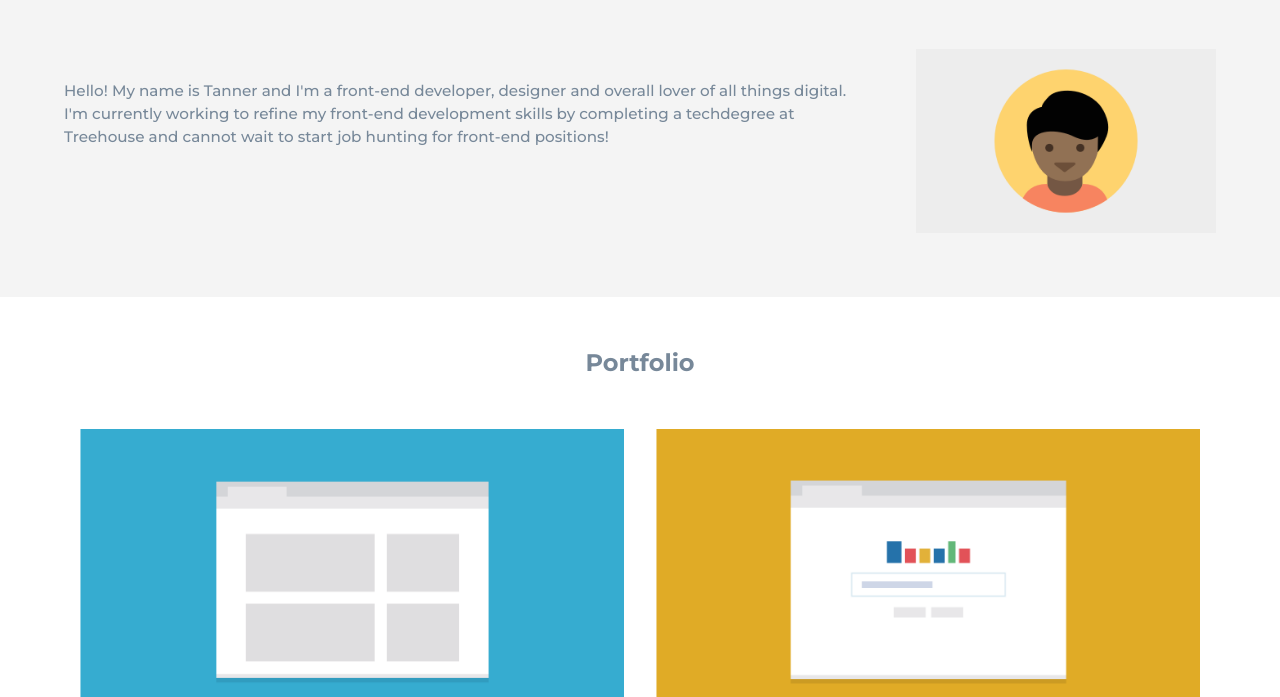
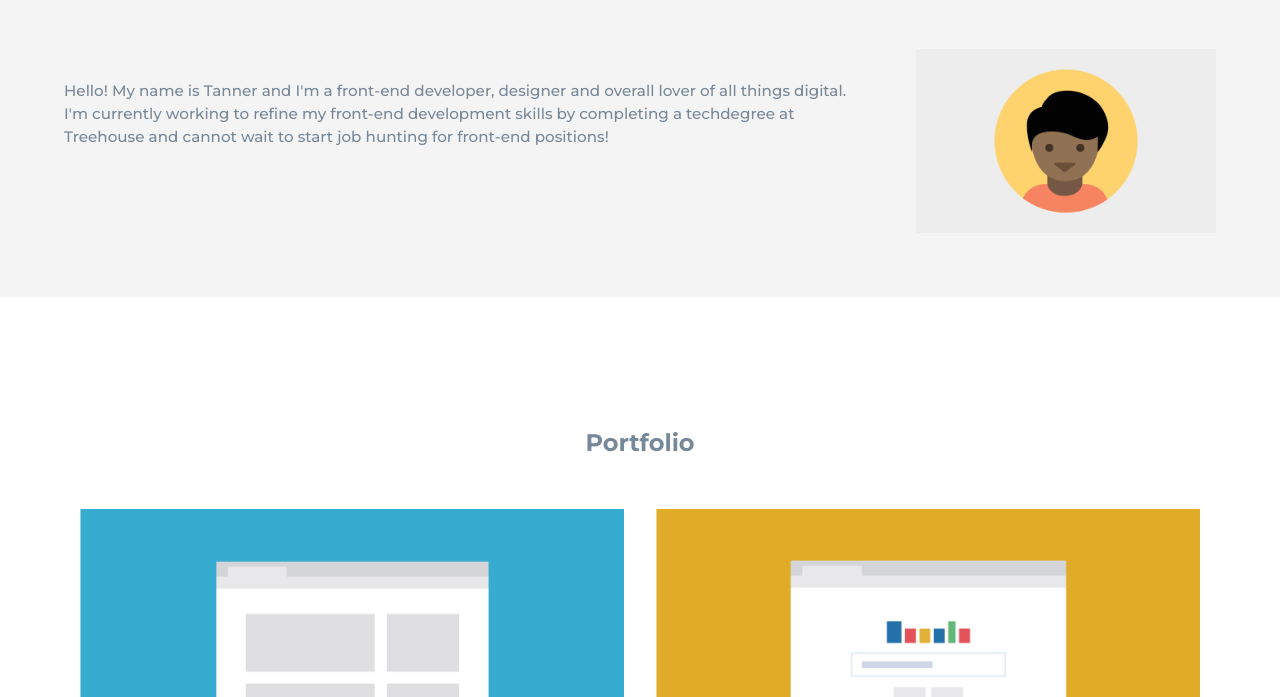
Before and after one commit to tannerpontius/techdegree-project-2, a plain HTML site: page index.html in a window 1280 px wide. Shown: the part 103-800 px from the top of the page. Drawn offline with Linux system fonts and the light colour scheme.

Commit message:
Update styles.css

```diff
--- a/css/styles.css
+++ b/css/styles.css
@@ -15,6 +15,7 @@ body {
     line-height: 1.5;
     color: lightslategray;
     text-align: center;
+    background: #f4f4f4;
 }
 
 h2 {
@@ -72,10 +73,10 @@ ul {
     padding: 0;
 }
 
-header,
+/* header,
 .top-section {
     background: #f4f4f4;
-}
+} */
 
 
 /* ----- Body ----- */
@@ -112,6 +113,11 @@ footer p {
     width: 90%;
     background: lightgray;
     margin: 2em auto;
+}
+
+.portfolio-section {
+    background: white;
+    padding: 5em 0;
 }
 
 
```
